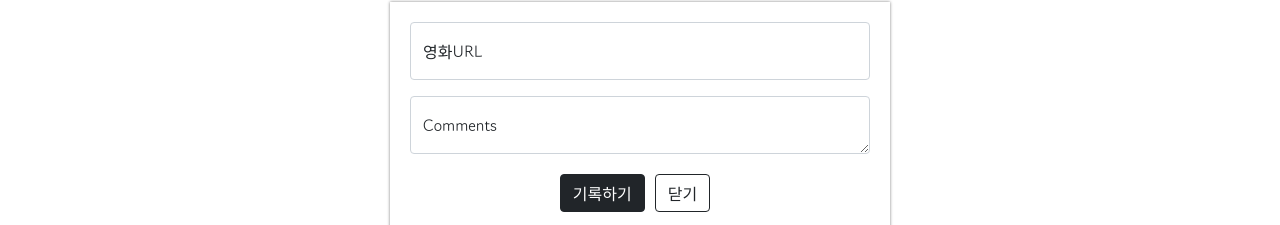
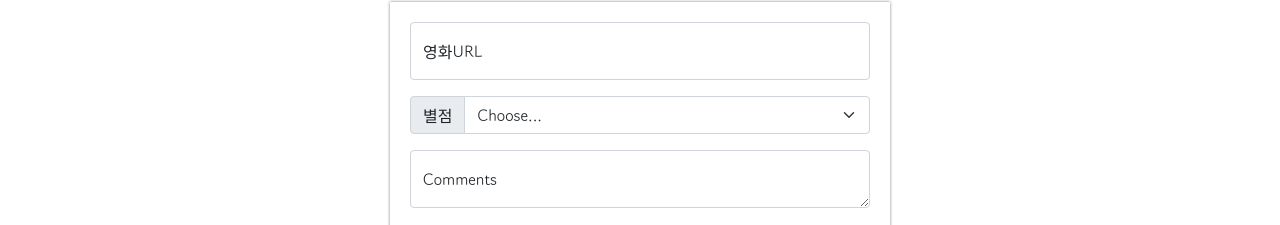
Before and after one commit to sugarYoungKoo/YoungKoo, a plain HTML site: page index.html in a window 1280 px wide. Shown: the part 198-423 px from the top of the page. Drawn offline with nearby package versions, Linux system fonts and the light colour scheme.

Commit message:
Update index.html

```diff
--- a/index.html
+++ b/index.html
@@ -73,7 +73,7 @@
             box-shadow: 0px 0px 3px 0px gray;
         }
 
-        .mybtn{
+        .mybtn {
             display: flex;
             flex-direction: row;
             align-items: center;
@@ -82,11 +82,10 @@
             margin-top: 20px;
         }
 
-        .mybtn > button {
+        .mybtn>button {
             margin-right: 10px;
         }
-
-</style>
+    </style>
 </head>
 
 <body>
@@ -98,6 +97,19 @@
         <div class="form-floating mb-3">
             <input type="email" class="form-control" id="floatingInput" placeholder="name@example.com">
             <label for="floatingInput">영화URL</label>
+        </div>
+        <div>
+            <div class="input-group mb-3">
+                <label class="input-group-text" for="inputGroupSelect01">별점</label>
+                <select class="form-select" id="inputGroupSelect01">
+                    <option selected>Choose...</option>
+                    <option value="1">⭐</option>
+                    <option value="2">⭐⭐</option>
+                    <option value="3">⭐⭐⭐</option>
+                    <option value="4">⭐⭐⭐⭐</option>
+                    <option value="5">⭐⭐⭐⭐⭐</option>
+                </select>
+            </div>
         </div>
         <div class="form-floating">
             <textarea class="form-control" placeholder="Leave a comment here" id="floatingTextarea"></textarea>
```
